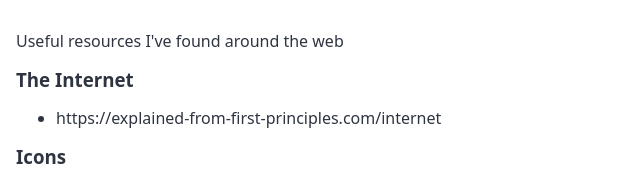
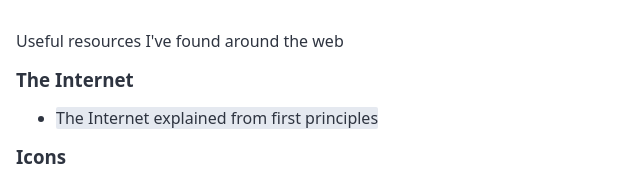
Before and after one commit to eugiellimpin/website, an Eleventy site: page resources.md in a window 1280 px wide. Shown: the top 182 px of the page, without its empty margins (0-640 px from the left). Built offline with nearby package versions, Linux system fonts and the light colour scheme; Eleventy itself is replaced by a stand-in of ours; files that its build step writes are made by us from their sources.

Commit message:
Make it a link

```diff
--- a/resources.md
+++ b/resources.md
@@ -6,7 +6,7 @@ Useful resources I've found around the web
 
 ### The Internet
 
-- https://explained-from-first-principles.com/internet
+- [The Internet explained from first principles](https://explained-from-first-principles.com/internet)
 
 ### Icons
 
```
